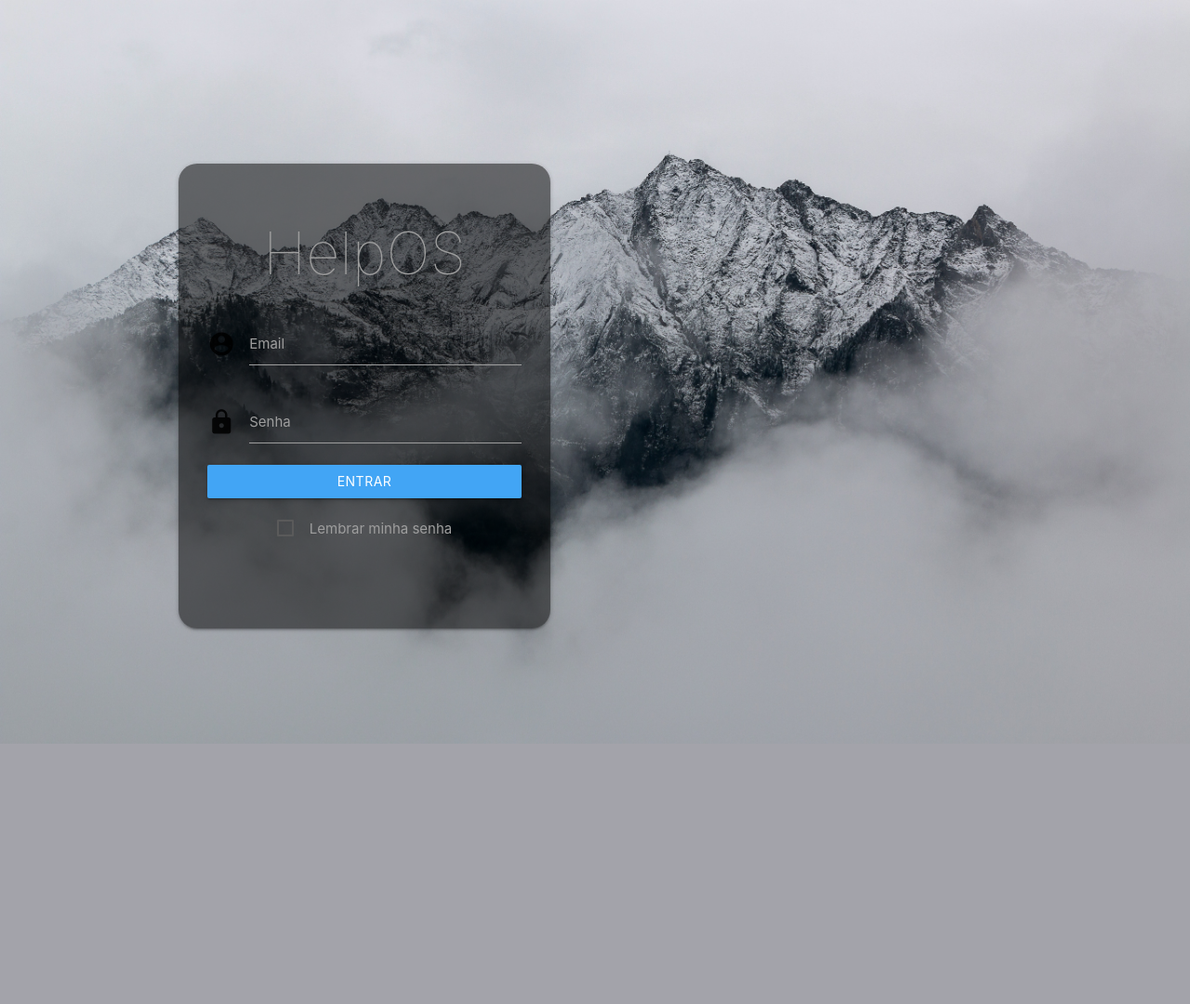
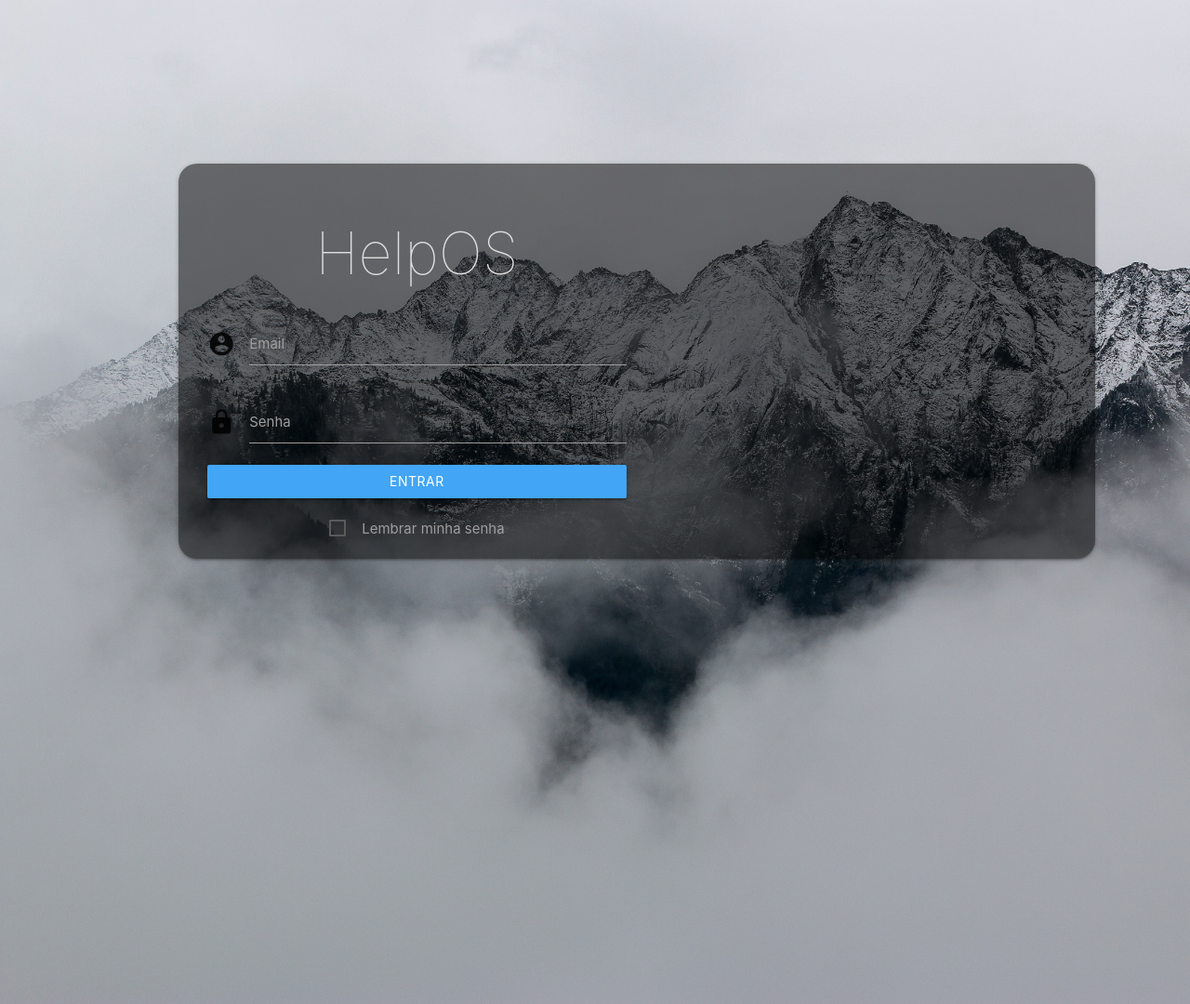
Before and after one commit to mrbrunelli/help-os, a PHP site: page / in a window 1280 px wide; the page is wider, and only the part inside the window is pictured. Shown: that part at 93% size. Before the commit the page ends 793 px from the top of that part, so only its background shows below. Run offline with PHP 8.4, Linux system fonts and the light colour scheme.

Commit message:
backup login

```diff
--- a/app/assets/css/style.css
+++ b/app/assets/css/style.css
@@ -25,10 +25,10 @@
     /* ----------------------------------------------------TELA DE LOGIN */
 
     #div-center {
-        width: 400px;
-        height: 500px;
+        /* width: 400px;
+        height: 500px; */
+        position: absolute;
         left: 15%;
-        position: absolute;
         top: 22%;
         border-radius: 20px;
         padding: 20px;
@@ -41,10 +41,12 @@
         background-size: cover;
         background-repeat: no-repeat;
         overflow: hidden;
+        width: 1920px;
+        height: 1080px;
     }
     /* @media (max-width: 1200px) {
         #background-login {
-            background-image: url(../img/backloginrotate.png);
+            background-size: auto;
         }
     } */
 
--- a/index.html
+++ b/index.html
@@ -15,12 +15,12 @@
 <body id="background-login">
 
     <div class="row z-depth-1" id="div-center">
-        <div class="col s12">
+        <div class="col s6">
             <div class="row">
                 <div class="col s12">
-                    <h1 class="center font-weight-lighter grey-text">HelpOS</h1>
+                    <h1 class="center font-weight-lighter grey-text text-lighten-2">HelpOS</h1>
                     <!-- FORMULARIO -->
-                    <div class="row ">
+                    <div class="row">
                         <div class="input-field col s12">
                             <i class="material-icons prefix">account_circle</i>
                             <input id="email" type="email" class="validate">
```
